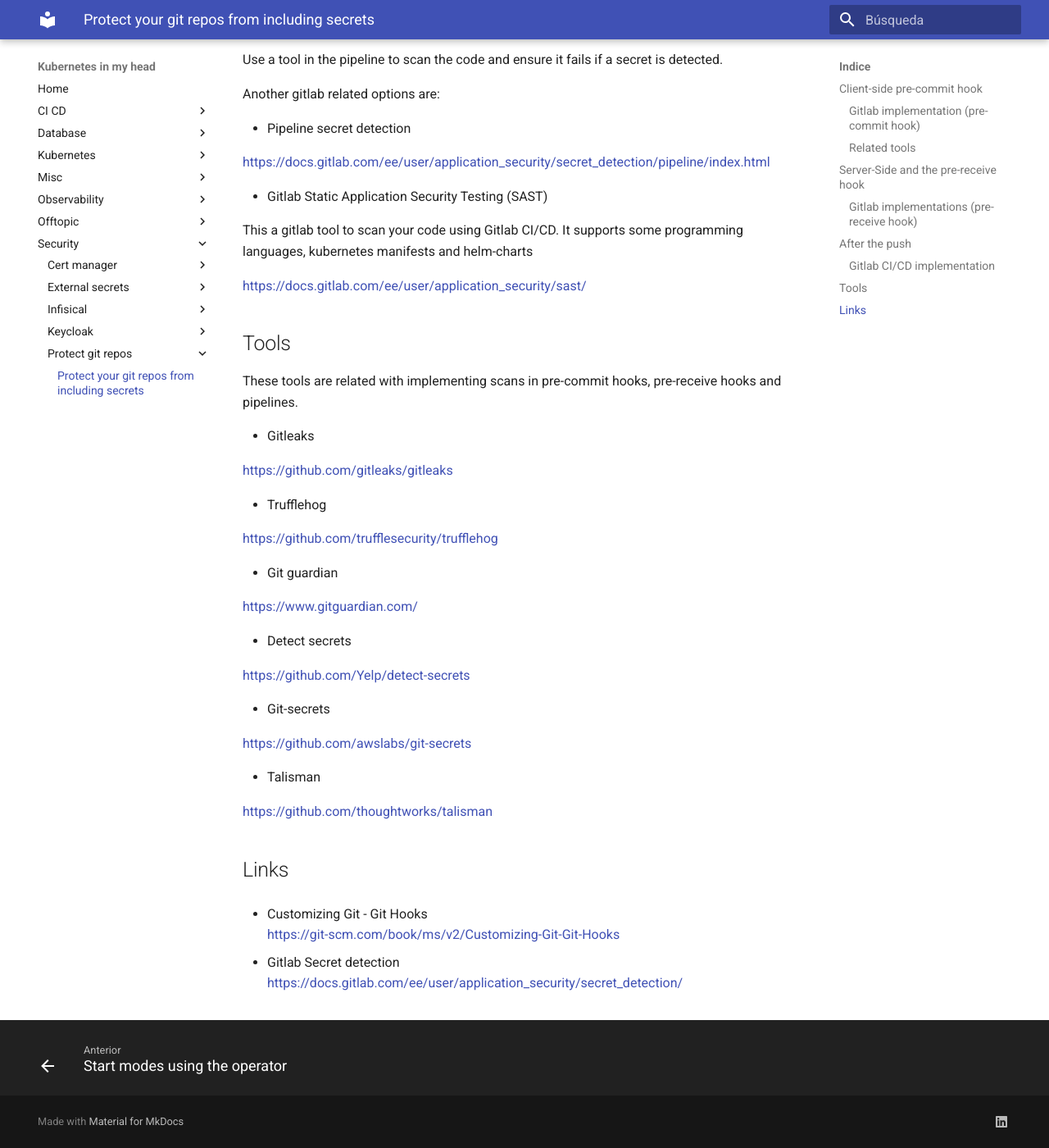
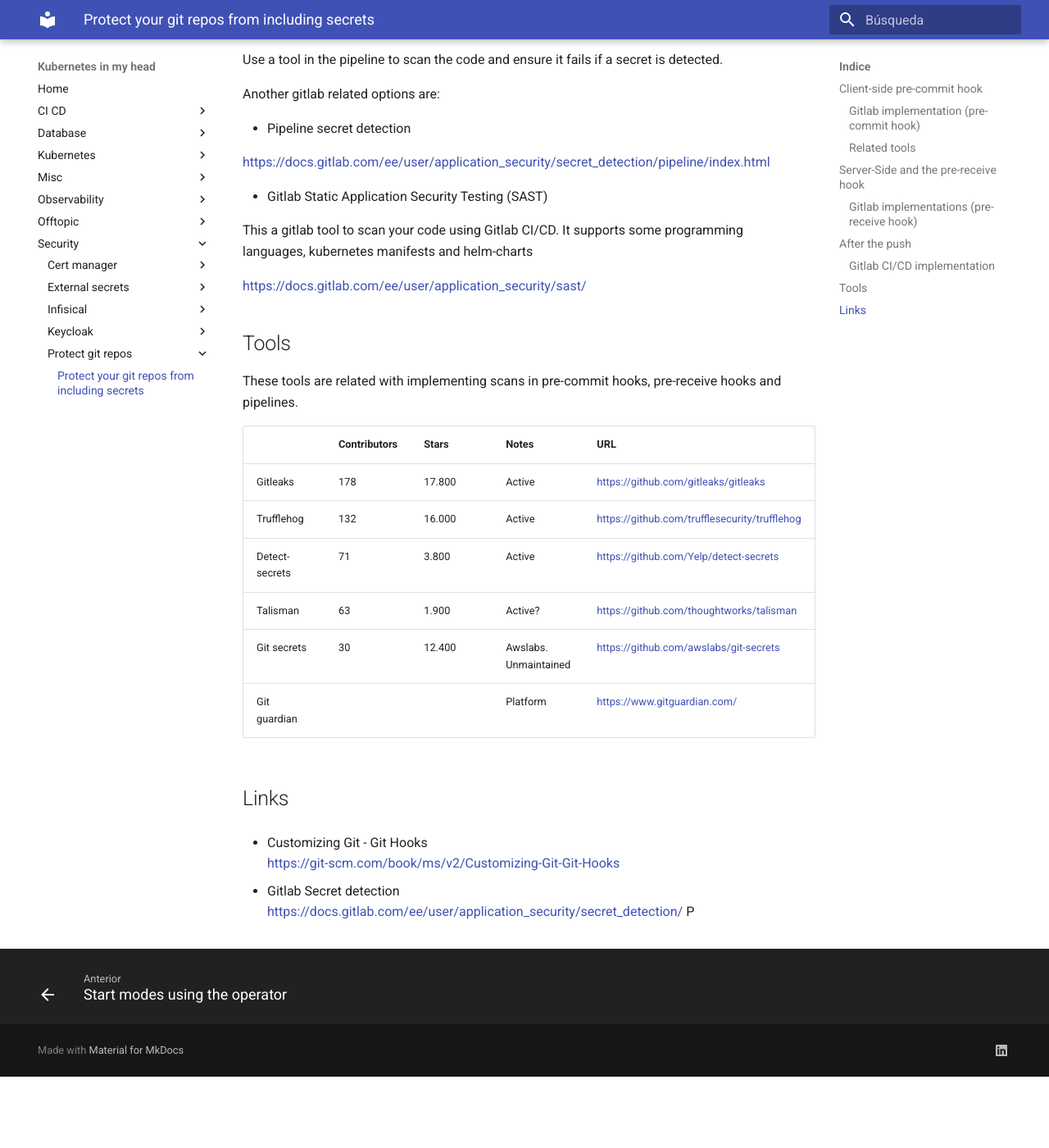
Before and after one commit to jorgelon/kubernetesinmyhead.net, an MkDocs documentation site: the page built from docs/security/protect-git-repos/no-secrets-git.md, in a window 1280 px wide and 1400 px high, scrolled down 1576 px. Shown: the whole window at 82% size. Built offline with MkDocs 1.6.1 and Material for MkDocs 9.7.7, drawn with Linux system fonts in a browser that asks for light colours; after the commit the page ends 2889 px from its top, so only the background shows below that.

Commit message:
move to table

```diff
--- a/docs/security/protect-git-repos/no-secrets-git.md
+++ b/docs/security/protect-git-repos/no-secrets-git.md
@@ -73,29 +73,14 @@ This a gitlab tool to scan your code using Gitlab CI/CD. It supports some progra
 
 These tools are related with implementing scans in pre-commit hooks, pre-receive hooks and pipelines.
 
-- Gitleaks
-
-<https://github.com/gitleaks/gitleaks>
-
-- Trufflehog
-
-<https://github.com/trufflesecurity/trufflehog>
-
-- Git guardian
-
-<https://www.gitguardian.com/>
-
-- Detect secrets
-
-<https://github.com/Yelp/detect-secrets>
-
-- Git-secrets
-
-<https://github.com/awslabs/git-secrets>
-
-- Talisman
-
-<https://github.com/thoughtworks/talisman>
+|                | Contributors | Stars  | Notes                 | URL                                             |
+|----------------|--------------|--------|-----------------------|-------------------------------------------------|
+| Gitleaks       | 178          | 17.800 | Active                | <https://github.com/gitleaks/gitleaks>          |
+| Trufflehog     | 132          | 16.000 | Active                | <https://github.com/trufflesecurity/trufflehog> |
+| Detect-secrets | 71           | 3.800  | Active                | <https://github.com/Yelp/detect-secrets>        |
+| Talisman       | 63           | 1.900  | Active?               | <https://github.com/thoughtworks/talisman>      |
+| Git secrets    | 30           | 12.400 | Awslabs. Unmaintained | <https://github.com/awslabs/git-secrets>        |
+| Git guardian   |              |        | Platform              | <https://www.gitguardian.com/>                  |
 
 ## Links
 
@@ -104,3 +89,4 @@ These tools are related with implementing scans in pre-commit hooks, pre-receive
 
 - Gitlab Secret detection
 <https://docs.gitlab.com/ee/user/application_security/secret_detection/>
+P
```
